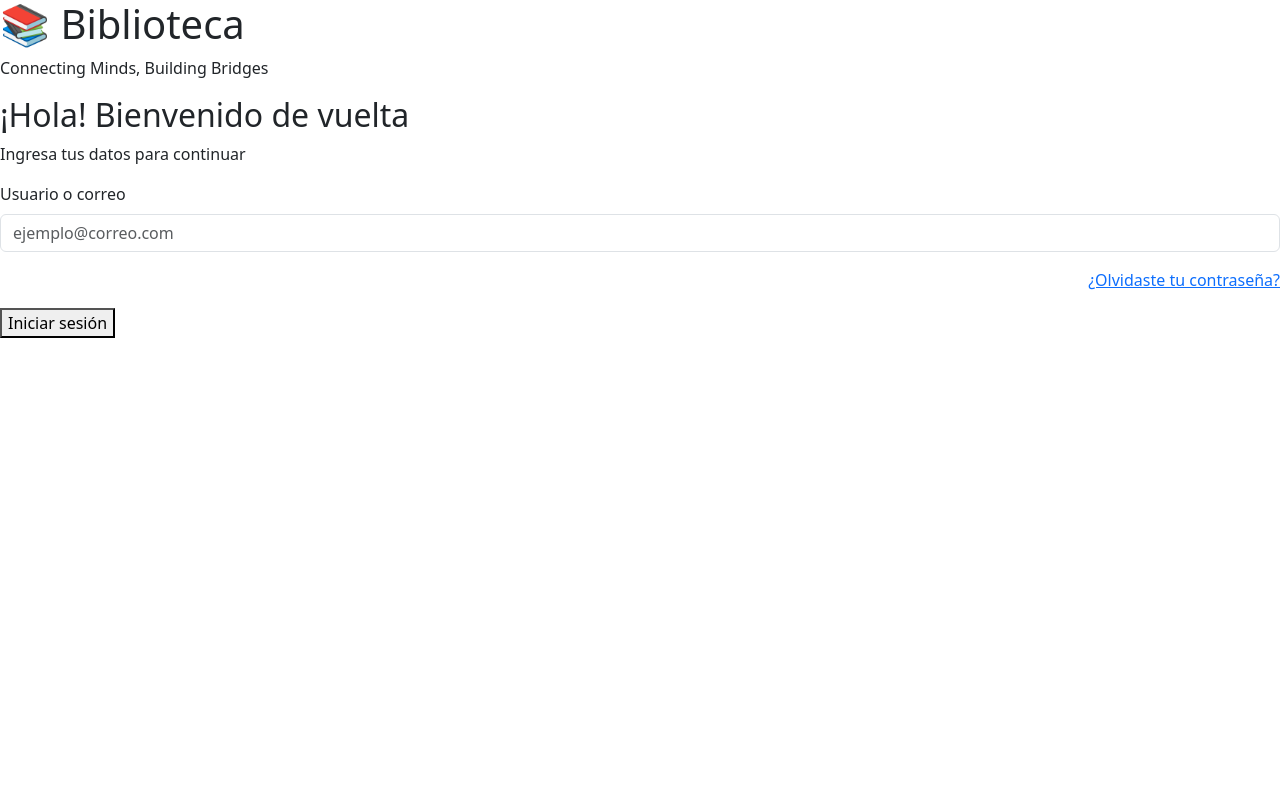
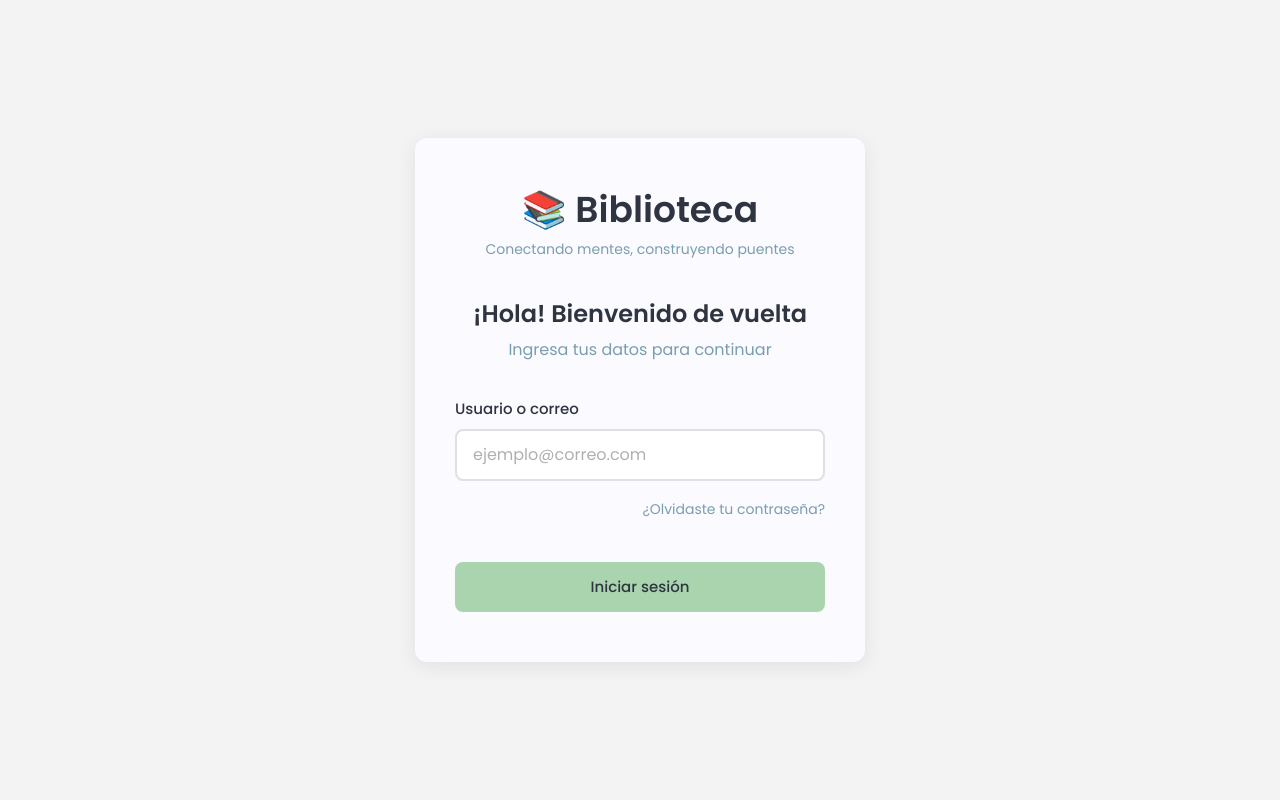
Before and after one commit to Shags001/Biblioteca-Comunitaria, a Python web app: template app/templates/modulos/authUsuario/InLoggeo/Loggeo.html in a window 1280 px wide. Run offline with Jinja, Linux system fonts and the light colour scheme; the template is opened without the code that fills it, so the values that code supplies are empty.

Commit message:
style y login

```diff
--- a/app/templates/modulos/authUsuario/InLoggeo/Loggeo.html
+++ b/app/templates/modulos/authUsuario/InLoggeo/Loggeo.html
@@ -12,7 +12,7 @@
     <div class="login-container">
         <div class="logo-container">
             <h1 class="logo-text">📚 Biblioteca</h1>
-            <p class="slogan">Connecting Minds, Building Bridges</p>
+            <p class="slogan">Conectando mentes, construyendo puentes</p>
         </div>
 
         <h2 class="login-title">¡Hola! Bienvenido de vuelta</h2>
@@ -38,6 +38,7 @@
         <div class="text-end mb-3">
                 <a href="#" class="forgot-link">¿Olvidaste tu contraseña?</a>
         </div>
+
             <button type="submit" class="btn-primary-custom">
                 Iniciar sesión
             </button>
--- a/app/templates/modulos/authUsuario/InLoggeo/style.css
+++ b/app/templates/modulos/authUsuario/InLoggeo/style.css
@@ -0,0 +1,195 @@
+* {
+    margin: 0;
+    padding: 0;
+    box-sizing: border-box;
+}
+
+body {
+    font-family: 'Poppins', sans-serif;
+    background-color: #F3F3F3;
+    min-height: 100vh;
+    display: flex;
+    align-items: center;
+    justify-content: center;
+    padding: 20px;
+}
+
+.login-container {
+    background-color: #FAFAFF;
+    border-radius: 12px;
+    box-shadow: 0 4px 20px rgba(0, 0, 0, 0.08);
+    padding: 50px 40px;
+    max-width: 450px;
+    width: 100%;
+    margin: 20px;
+}
+
+.logo-container {
+    text-align: center;
+    margin-bottom: 40px;
+}
+
+.logo-text {
+    font-size: 36px;
+    font-weight: 600;
+    color: #2E3440;
+    margin-bottom: 8px;
+}
+
+.slogan {
+    font-size: 14px;
+    color: #7A9EAD;
+    font-weight: 400;
+}
+
+.login-title {
+    font-size: 24px;
+    font-weight: 600;
+    color: #2E3440;
+    margin-bottom: 10px;
+    text-align: center;
+}
+
+.login-subtitle {
+    font-size: 16px;
+    color: #7A9EAD;
+    margin-bottom: 35px;
+    text-align: center;
+    font-weight: 400;
+}
+
+.form-label {
+    font-size: 15px;
+    font-weight: 500;
+    color: #2E3440;
+    margin-bottom: 8px;
+}
+
+.form-control {
+    font-family: 'Poppins', sans-serif;
+    font-size: 16px;
+    padding: 12px 16px;
+    border: 2px solid #e0e0e0;
+    border-radius: 8px;
+    transition: all 0.3s ease;
+}
+
+.form-control:focus {
+    border-color: #AAD4AE;
+    box-shadow: 0 0 0 0.2rem rgba(170, 212, 174, 0.25);
+    outline: none;
+}
+
+.form-control::placeholder {
+    color: #b0b0b0;
+}
+
+.forgot-link {
+    color: #7A9EAD;
+    font-size: 14px;
+    text-decoration: none;
+    font-weight: 400;
+    transition: color 0.3s ease;
+}
+
+.forgot-link:hover {
+    color: #9BBAC7;
+    text-decoration: underline;
+}
+
+.btn-primary-custom {
+    background-color: #AAD4AE;
+    color: #2E3440;
+    border: none;
+    font-size: 15px;
+    font-weight: 500;
+    padding: 14px 40px;
+    border-radius: 8px;
+    width: 100%;
+    transition: all 0.3s ease;
+    cursor: pointer;
+    margin-top: 25px;
+}
+
+.btn-primary-custom:hover {
+    background-color: #98C39C;
+    transform: translateY(-2px);
+    box-shadow: 0 4px 12px rgba(152, 195, 156, 0.3);
+}
+
+.btn-primary-custom:active {
+    transform: translateY(0);
+}
+
+.alert-custom {
+    font-size: 14px;
+    padding: 12px 16px;
+    border-radius: 8px;
+    margin-bottom: 20px;
+    font-weight: 400;
+    animation: slideDown 0.3s ease;
+}
+
+.alert-error {
+    background-color: #D4AAAA;
+    color: #2E3440;
+    border-left: 4px solid #b88888;
+}
+
+.alert-success {
+    background-color: #9FD6B2;
+    color: #2E3440;
+    border-left: 4px solid #7bc48f;
+}
+
+@keyframes slideDown {
+    from {
+        opacity: 0;
+        transform: translateY(-20px);
+    }
+    to {
+        opacity: 1;
+        transform: translateY(0);
+    }
+}
+
+@media (max-width: 768px) {
+    .login-container {
+        padding: 40px 30px;
+    }
+
+    .logo-text {
+        font-size: 30px;
+    }
+
+    .login-title {
+        font-size: 22px;
+    }
+}
+
+@media (max-width: 576px) {
+    body {
+        padding: 15px;
+    }
+
+    .login-container {
+        padding: 35px 25px;
+        margin: 10px;
+    }
+
+    .logo-text {
+        font-size: 28px;
+    }
+
+    .login-title {
+        font-size: 20px;
+    }
+
+    .login-subtitle {
+        font-size: 14px;
+    }
+
+    .btn-primary-custom {
+        padding: 12px 30px;
+    }
+}
```
